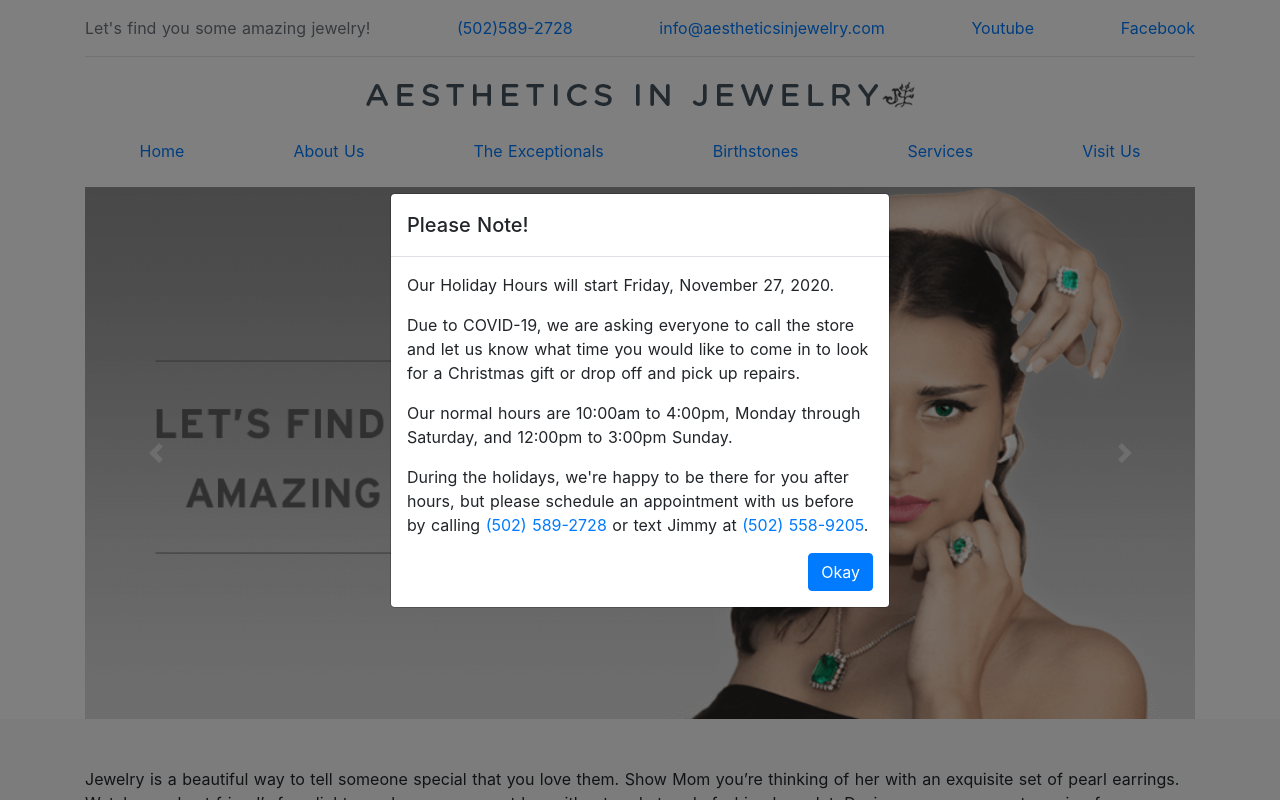
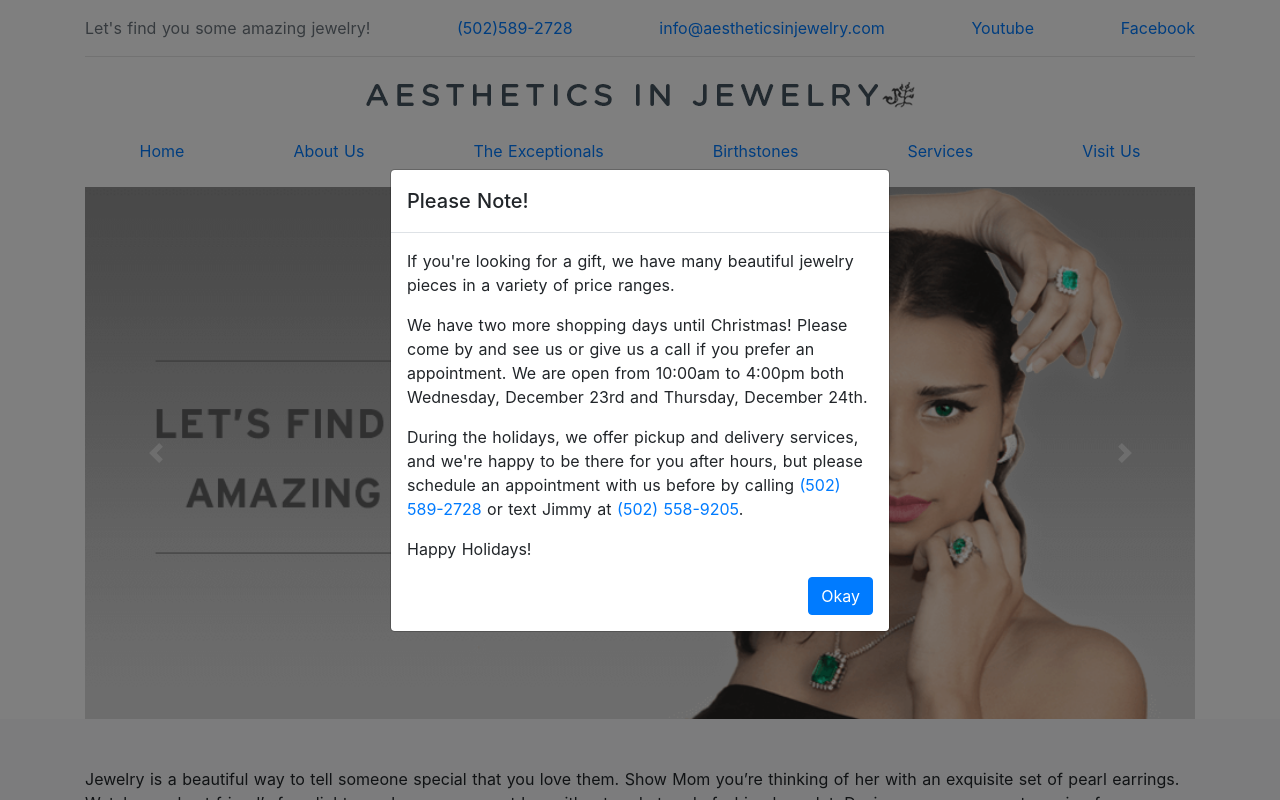
Before and after one commit to shadowlion/aestheticsinjewelry, a Nuxt app in the folder client/: page / in a window 1280 px wide. Shown: the top 800 px of the page. Built offline with nearby package versions, Linux system fonts and the light colour scheme.

Commit message:
fix: revise modal window content

```diff
--- a/client/components/Home/CovidModal/index.vue
+++ b/client/components/Home/CovidModal/index.vue
@@ -10,22 +10,23 @@
     hide-header-close
     hide-footer
   >
-    <p>Our Holiday Hours will start Friday, November 27, 2020.</p>
     <p>
-      Due to COVID-19, we are asking everyone to call the store and let us know
-      what time you would like to come in to look for a Christmas gift or drop
-      off and pick up repairs.
+      If you're looking for a gift, we have many beautiful jewelry pieces in a
+      variety of price ranges.
     </p>
     <p>
-      Our normal hours are 10:00am to 4:00pm, Monday through Saturday, and
-      12:00pm to 3:00pm Sunday.
+      We have two more shopping days until Christmas! Please come by and see us
+      or give us a call if you prefer an appointment. We are open from 10:00am
+      to 4:00pm both Wednesday, December 23rd and Thursday, December 24th.
     </p>
     <p>
-      During the holidays, we're happy to be there for you after hours, but
-      please schedule an appointment with us before by calling
+      During the holidays, we offer pickup and delivery services, and we're
+      happy to be there for you after hours, but please schedule an appointment
+      with us before by calling
       <a href="tel:5025892728">(502) 589-2728</a> or text Jimmy at
       <a href="tel:5025589205">(502) 558-9205</a>.
     </p>
+    <p>Happy Holidays!</p>
     <button
       class="btn btn-primary float-right"
       @click="$bvModal.hide('covid-modal')"
```
